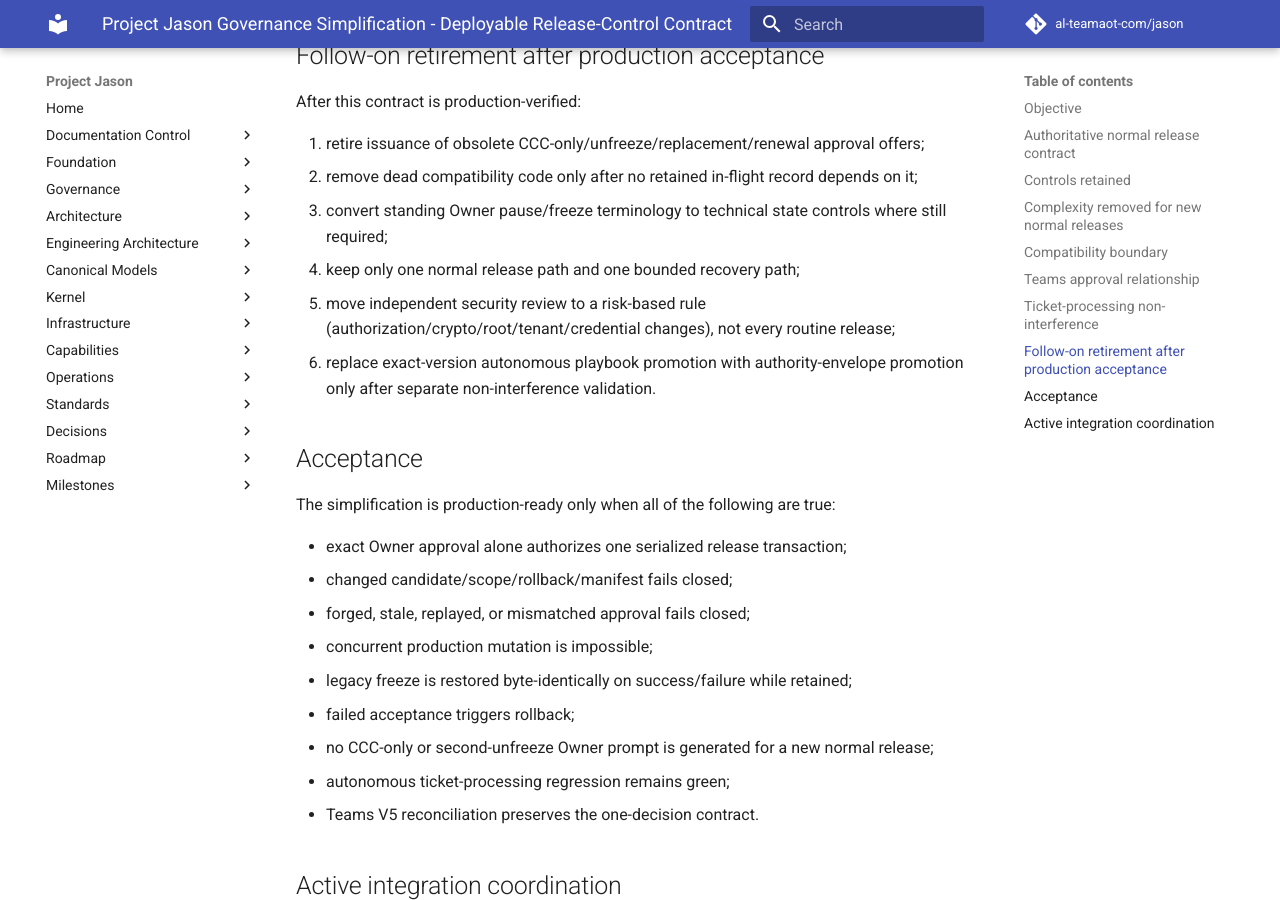
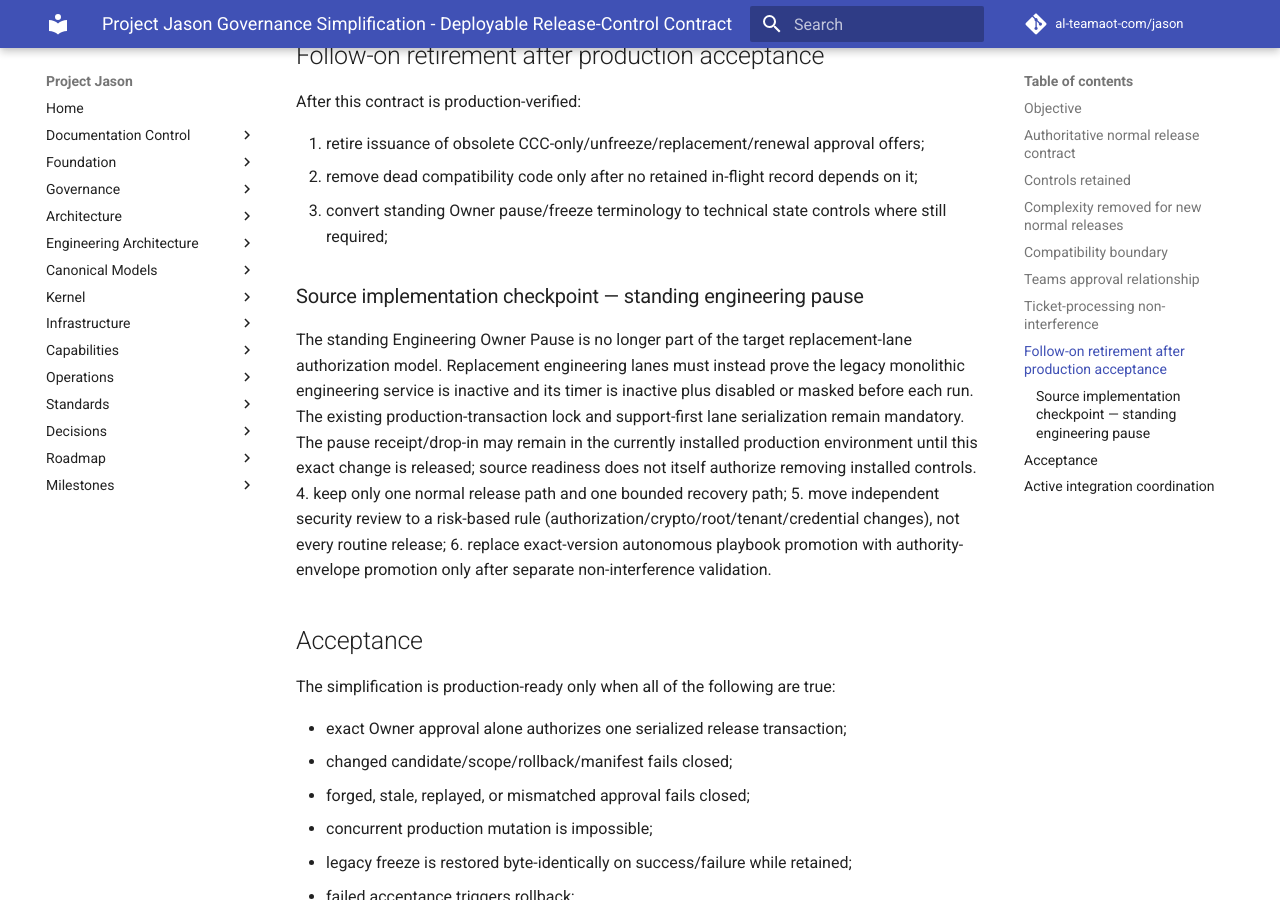
Before and after one commit to al-teamaot-com/jason, an MkDocs documentation site: the page built from docs/operations/Jason-Governance-Simplification-20261110.md, in a window 1280 px wide and 900 px high, scrolled down 3026 px. Built offline with MkDocs 1.6.1 and Material for MkDocs 9.7.7, drawn with Linux system fonts in a browser that asks for light colours; comment, search, counter and statistics services are not loaded.

Commit message:
Document retirement of standing engineering Owner pause

```diff
--- a/docs/operations/Jason-Governance-Simplification-20261110.md
+++ b/docs/operations/Jason-Governance-Simplification-20261110.md
@@ -89,6 +89,10 @@ After this contract is production-verified:
 1. retire issuance of obsolete CCC-only/unfreeze/replacement/renewal approval offers;
 2. remove dead compatibility code only after no retained in-flight record depends on it;
 3. convert standing Owner pause/freeze terminology to technical state controls where still required;
+
+### Source implementation checkpoint — standing engineering pause
+
+The standing Engineering Owner Pause is no longer part of the target replacement-lane authorization model. Replacement engineering lanes must instead prove the legacy monolithic engineering service is inactive and its timer is inactive plus disabled or masked before each run. The existing production-transaction lock and support-first lane serialization remain mandatory. The pause receipt/drop-in may remain in the currently installed production environment until this exact change is released; source readiness does not itself authorize removing installed controls.
 4. keep only one normal release path and one bounded recovery path;
 5. move independent security review to a risk-based rule (authorization/crypto/root/tenant/credential changes), not every routine release;
 6. replace exact-version autonomous playbook promotion with authority-envelope promotion only after separate non-interference validation.
```
